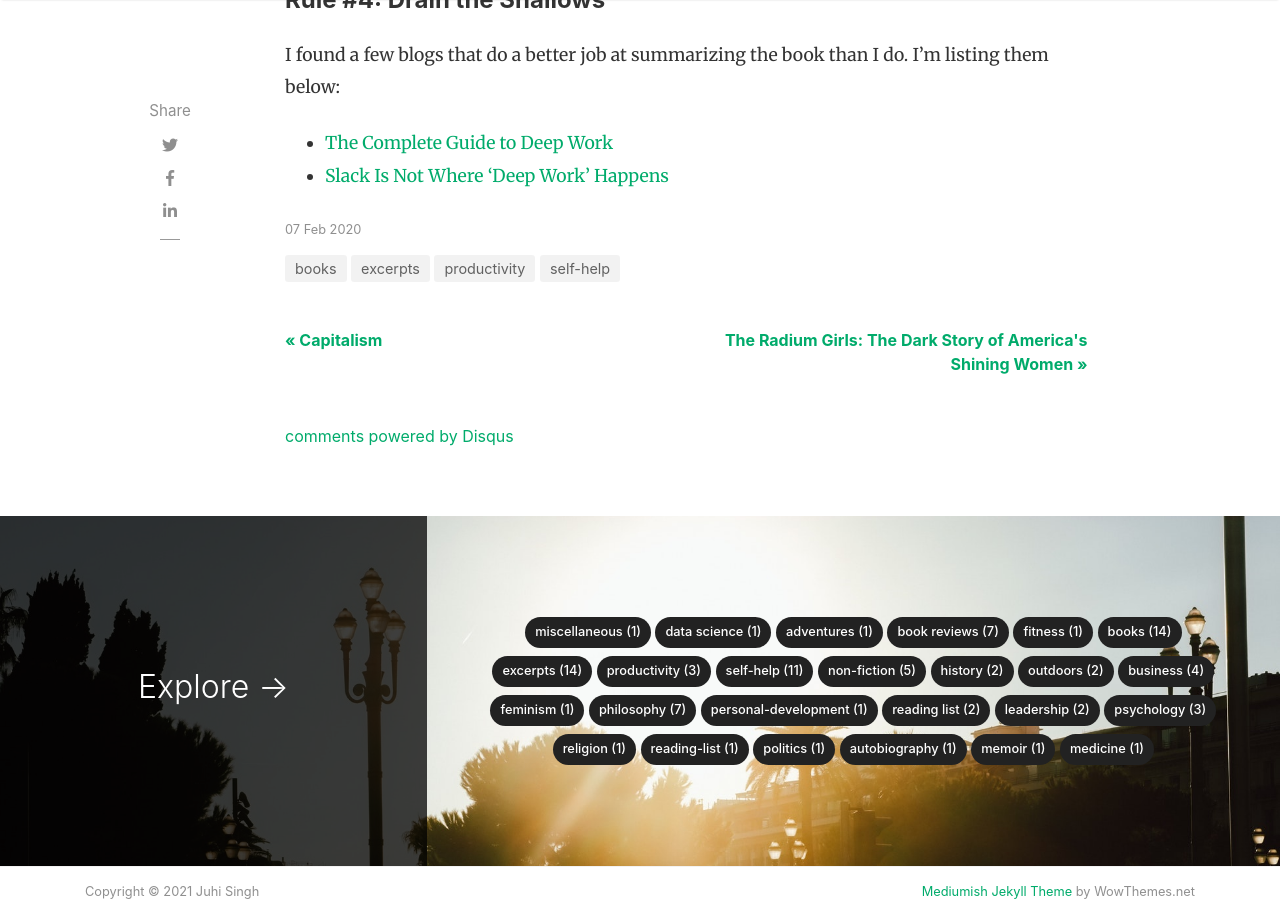
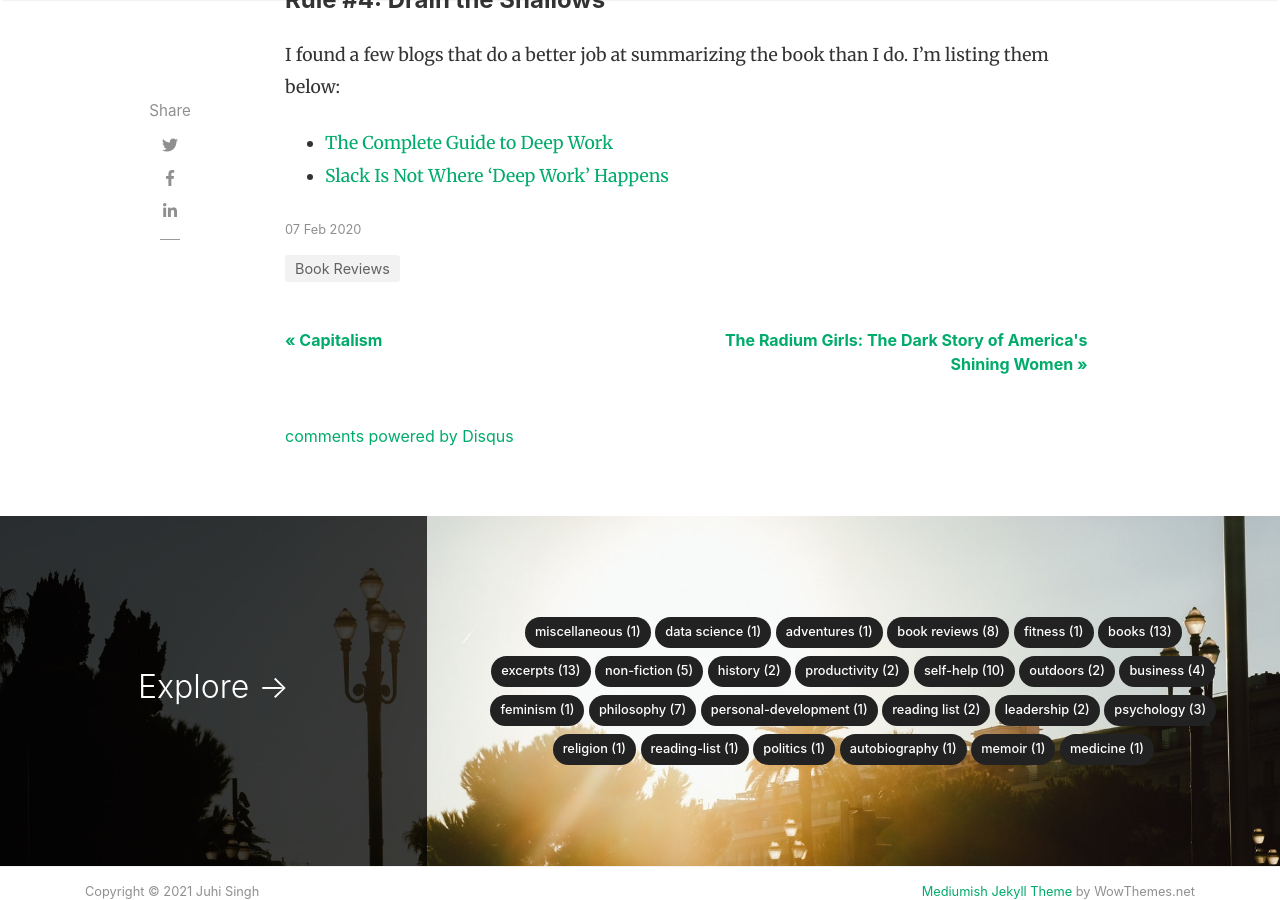
Before and after one commit to jsingh41/jsingh41.github.io, a Jekyll site: the page built from _posts/2020-02-07-deep_work.md, in a window 1280 px wide and 900 px high, scrolled down 5924 px. Built offline with Jekyll 4.4.1, drawn with Linux system fonts in a browser that asks for light colours; nearby versions of some CDN libraries; comment, search, counter and statistics services are not loaded.

Commit message:
Update 2020-02-07-deep_work.md

```diff
--- a/_posts/2020-02-07-deep_work.md
+++ b/_posts/2020-02-07-deep_work.md
@@ -2,7 +2,7 @@
 layout: post
 title:  "Deep Work: Rules for Focused Success in a Distracted World"
 author: juhi
-categories: [ books, excerpts, productivity, self-help ]
+categories: [ Book Reviews ]
 image: assets/images/deep_work.jpg
 ---
 
```
